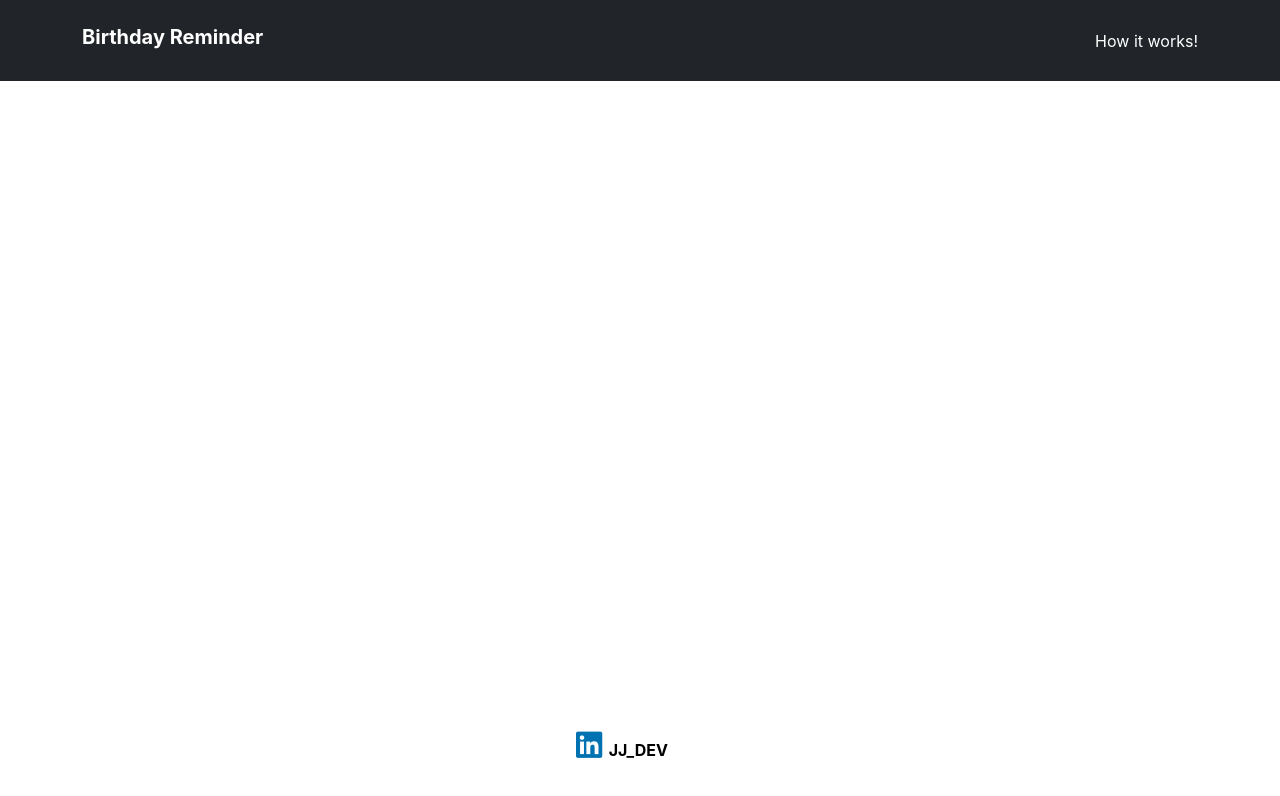
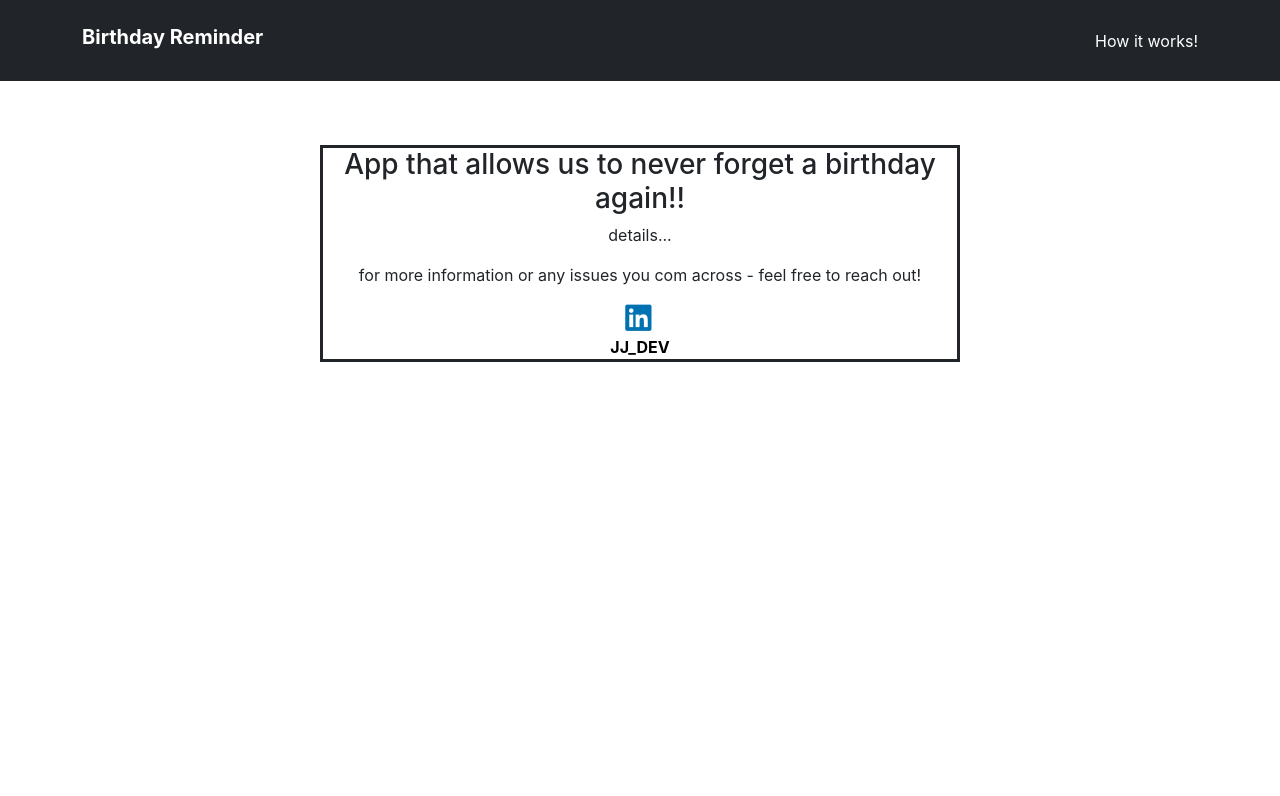
Before and after one commit to justinjohnson-dev/date-reminders, a React (Create React App) app in the folder client/: page /howitworks in a window 1280 px wide. Shown: the top 796 px of the page. Built offline with nearby package versions, Linux system fonts and the light colour scheme.

Commit message:
removing footer, adding details in a how it works page

```diff
--- a/client/src/App.js
+++ b/client/src/App.js
@@ -5,6 +5,7 @@ import Header from './components/banner/banner';
 import Footer from './components/footer/footer';
 import BirthdayHome from './components/birthdays/birthdayHome';
 import EditBirthday from './components/birthdays/editBirthdays';
+import HowItWorks from './components/howItWorks';
 
 
 class App extends Component {
@@ -15,7 +16,8 @@ class App extends Component {
         <Route exact path="/" component={User} />
         <Route exact path="/birthday" component={BirthdayHome} />
         <Route exact path="/editBirthdays" component={EditBirthday} />
-        <Footer />
+        <Route exact path="/howitworks" component={HowItWorks} />
+        {/* <Footer /> */}
       </Router>
     );
   }
--- a/client/src/components/banner/banner.js
+++ b/client/src/components/banner/banner.js
@@ -6,7 +6,7 @@ const Header = props => {
         <nav className="navbar navbar-expand-lg navbar-light bg-dark">
             <div className="container">
                 <a className="navbar-brand" href="/"><p className="navbar-name">Birthday Reminder</p></a>
-                <a className="navbar-info" href="/">How it works!</a>
+                <a className="navbar-info" href="/howitworks">How it works!</a>
             </div>
         </nav>
     )
--- a/client/src/components/birthdays/birthday.css
+++ b/client/src/components/birthdays/birthday.css
@@ -11,11 +11,15 @@
     width: 75%;
     margin: 0px auto;
     padding-top: 5%;
-    padding-bottom: 5%;
+    padding-bottom: 2%;
 }
 
 .welcome-message {
     padding-bottom: 2.5%;
+}
+
+.welcome-phone {
+    font-size: 15px;
 }
 
 .box {
@@ -65,18 +69,6 @@
 
 }
 
-.ReactModal__Content {
-    position: absolute;
-    width: 50%;
-    height: 50%;
-    margin: 0px auto;
-    margin-top: 10%;
-    overflow: auto;
-    background-color: #eee;
-    -webkit-transform: translate(-50,-50%);
-    transform: translate(-50,-50%);
-}
-
 #title {
     padding: 20px;
     text-align: center;
@@ -111,7 +103,7 @@
 .confirm {
     float: left;
     margin-top: 10px;
-    margin-bottom: 5%;
+    margin-bottom: 10%;
 }
 
 .button {
@@ -152,3 +144,7 @@
     opacity: 1;
     right: 0;
 }
+
+.create-button {
+    margin-top: 2%;
+}
--- a/client/src/components/birthdays/birthdayHome.js
+++ b/client/src/components/birthdays/birthdayHome.js
@@ -121,7 +121,7 @@ class BirthdayHome extends Component {
             })
         } else {
             return (
-                <p>No current birthdays!</p>
+                <p>No Current Birthdays!</p>
             )
         }
     }
@@ -140,11 +140,11 @@ class BirthdayHome extends Component {
             <div className="birthday-adds">
                 <div className="welcome-banner">
                     <h2 className="welcome-message">Welcome, <span>{this.state.userName}!</span></h2>
-                    <h5>Phone Number - <span>{this.state.userPhone}</span></h5>
-                    <h6><Link to="/"><button className="button create-button create-button"><span>Not you?</span></button></Link></h6>
+                    <h5 className="welcome-phone">Phone Number - <span>{this.state.userPhone}</span></h5>
+                    <h6><Link to="/"><button className="button create-button"><span>Not you?</span></button></Link></h6>
                 </div>
                 <div>
-                    <h3 id='title'>Birthday List</h3>
+                    <h3 id='title'>Birthday List!</h3>
                     <table id='birthdays'>
                         <tbody>
                             {this.state.birthdays != undefined && this.state.birthdays.length > 0 &&
--- a/client/src/components/birthdays/editBirthdays.js
+++ b/client/src/components/birthdays/editBirthdays.js
@@ -143,7 +143,7 @@ class EditBirthday extends Component {
             })
         } else {
             return (
-                <p>No birthdays</p>
+                <p>No birthdays Added</p>
             )
         }
     }
--- a/client/src/components/footer/footer.css
+++ b/client/src/components/footer/footer.css
@@ -7,7 +7,7 @@
 }
 
 .footer {
-    width: 7%;
+    width: 10%;
     margin: 0px auto;
     font-weight: bold;
 }
--- /dev/null
+++ b/client/src/components/howItWorks/index.css
@@ -0,0 +1,11 @@
+.how-to-div {
+    width: 50%;
+    border:solid;
+    margin: 0px auto;
+    text-align: center;
+    margin-top: 5%;
+}
+
+.inner-how-to-div {
+    /* margin: 0px auto; */
+}
--- /dev/null
+++ b/client/src/components/howItWorks/index.js
@@ -0,0 +1,32 @@
+import React, { Component } from "react";
+import { Button } from "@material-ui/core";
+import TextField from '@material-ui/core/TextField';
+import './index.css';
+
+
+class HowItWorks extends Component {
+    constructor(props) {
+        super(props);
+        this.state = {
+        };
+    }
+
+    render() {
+        const { errors } = this.state;
+        return (
+            <div className="how-to-div">
+                <div className="inner-how-to-div">
+                    <h3>
+                        App that allows us to never forget a birthday again!!
+                    </h3>
+                    <p>details...</p>
+
+                    <p>for more information or any issues you com across - feel free to reach out!</p>
+                    <div className="footer"><a href="https://www.linkedin.com/in/justin-johnson-413a93169/"><i class="fab fa-linkedin"></i></a><a className="link-link" target="_blank" href="https://www.linkedin.com/in/justin-johnson-413a93169/">JJ_DEV</a></div>
+                </div>
+            </div>
+        );
+    }
+}
+
+export default HowItWorks;
```
